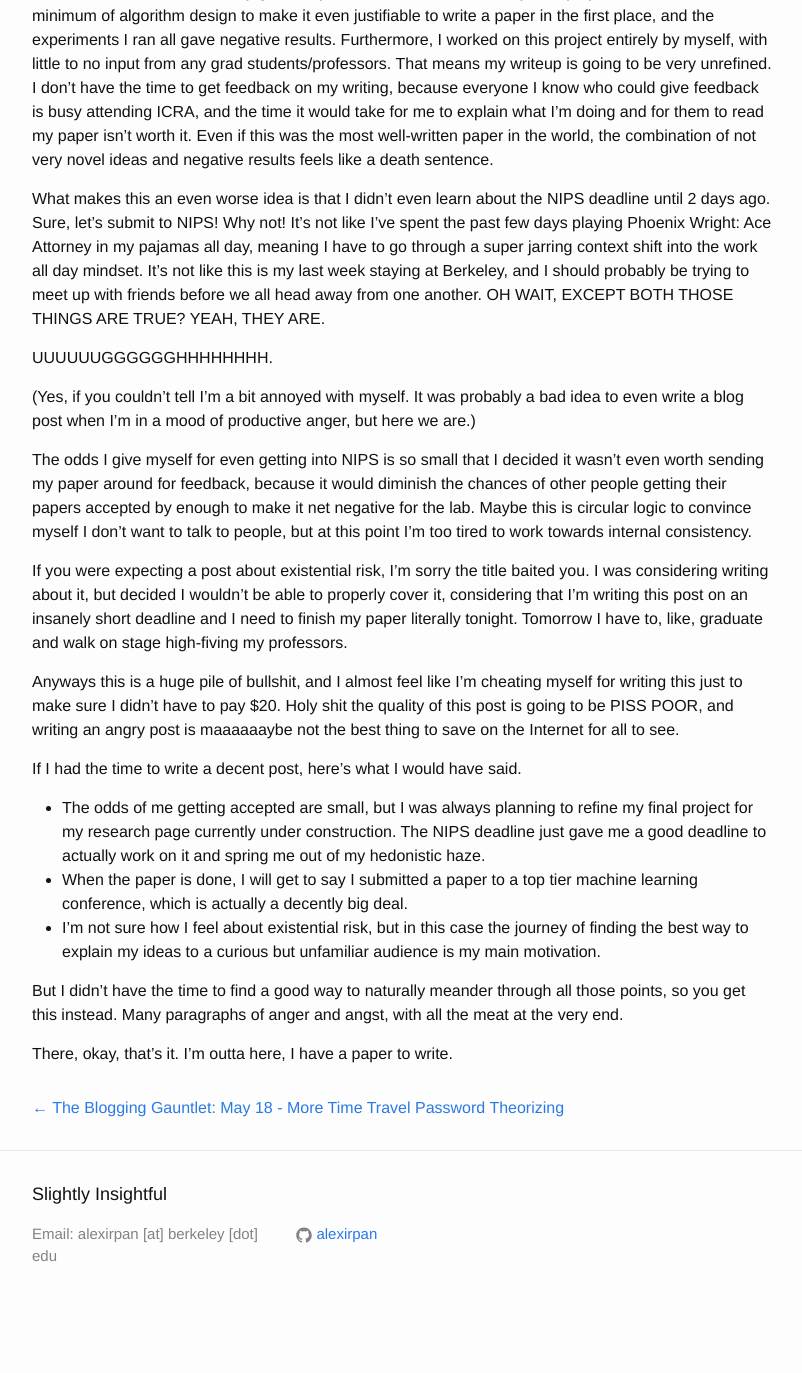
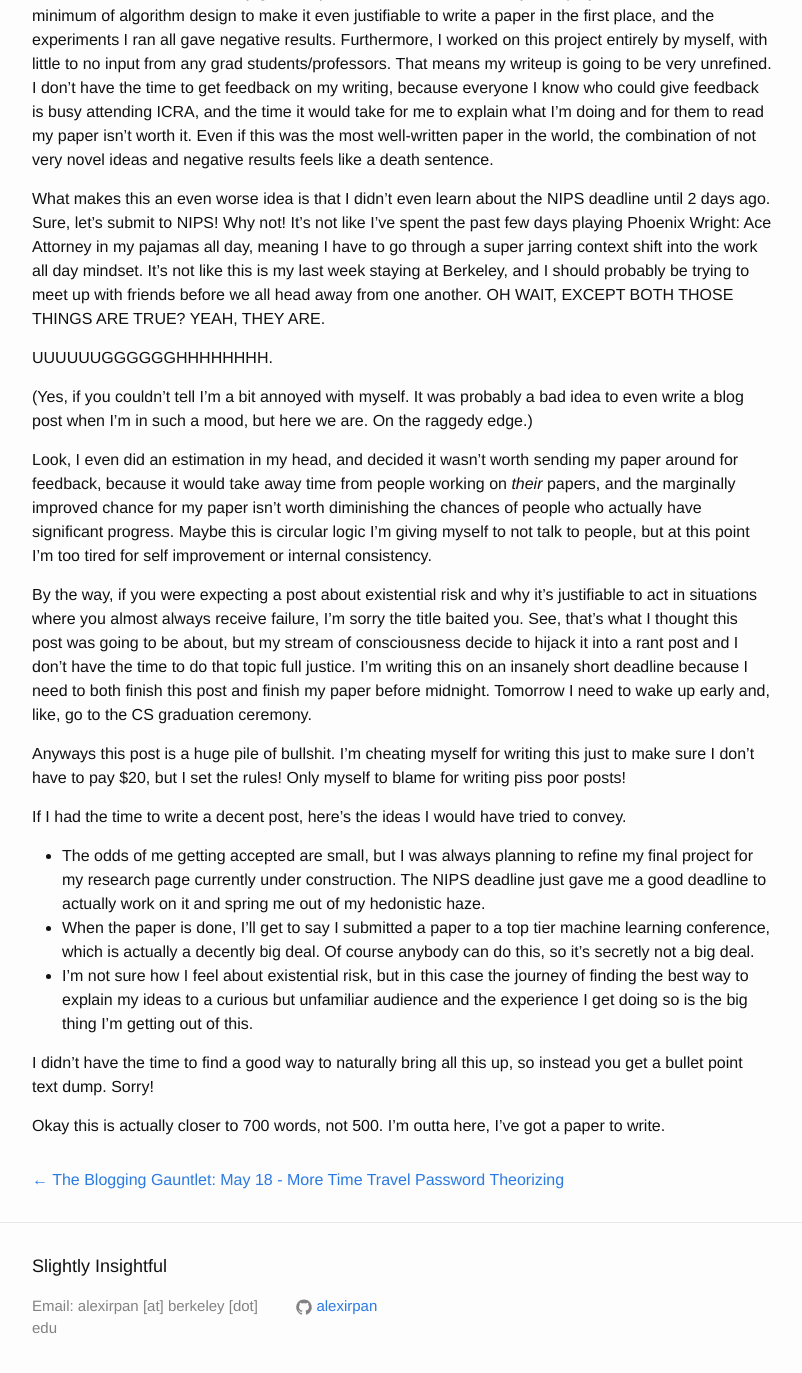
Before and after one commit to alexirpan/alexirpan.github.io, a Jekyll site: the page built from _posts/may2016/2016-05-19-may-19.markdown, in a window 1280 px wide and 1400 px high, scrolled down 411 px. Shown: the top 1373 px of the window, without its empty margins (238-1040 px from the left). Built offline with Jekyll 4.4.1, drawn with Linux system fonts in a browser that asks for light colours; before the commit the page ends 1739 px from its top, so only the background shows below that.

Commit message:
More edits, kind of...

```diff
--- a/_posts/may2016/2016-05-19-may-19.markdown
+++ b/_posts/may2016/2016-05-19-may-19.markdown
@@ -34,44 +34,48 @@ from one another. OH WAIT, EXCEPT BOTH THOSE THINGS ARE TRUE? YEAH, THEY ARE.
 UUUUUUGGGGGGHHHHHHHH.
 
 (Yes, if you couldn't tell I'm a bit annoyed with myself. It was probably a
-bad idea to even write a blog post when I'm in a mood of productive anger,
-but here we are.)
+bad idea to even write a blog post when I'm in such a mood, but here we are.
+On the raggedy edge.)
 
-The odds I give myself for even getting into NIPS is so small that I decided
-it wasn't even worth sending my paper around for feedback, because it would
-diminish the chances of other people getting their papers accepted by enough
-to make it net negative for the lab. Maybe this is circular logic to convince
-myself I don't want to talk to people, but at this point I'm too tired to work
-towards internal consistency.
+Look, I even did an estimation in my head, and decided it wasn't worth sending
+my paper around for feedback, because it would take away time from people
+working on *their* papers, and the marginally improved chance for my paper
+isn't worth diminishing the chances of people who actually have significant
+progress. Maybe this is circular logic I'm giving myself to not talk to
+people, but at this point I'm too tired for self improvement or
+internal consistency.
 
-If you were expecting a post about existential risk, I'm sorry the title
-baited you. I was considering writing about it, but decided I wouldn't be
-able to properly cover it, considering that I'm writing this post on an
-insanely short deadline and I need to finish my paper literally tonight.
-Tomorrow I have to, like, graduate and walk on stage high-fiving my
-professors.
+By the way, if you were expecting a post about existential risk and why
+it's justifiable to act in situations where you almost always receive
+failure, I'm sorry the title baited you. See, that's what I thought
+this post was going to be about, but my stream of consciousness decide to
+hijack it into a rant post and I don't have the time to do that topic
+full justice. I'm writing this on an insanely short deadline because I
+need to both finish this post and finish my paper before midnight.
+Tomorrow I need to wake up early and, like, go to the CS graduation
+ceremony.
 
-Anyways this is a huge pile of bullshit, and I almost feel like I'm cheating
-myself for writing this just to make sure I didn't have to pay $20. Holy
-shit the quality of this post is going to be PISS POOR, and writing an
-angry post is maaaaaaybe not the best thing to save on the Internet for
-all to see.
+Anyways this post is a huge pile of bullshit. I'm cheating
+myself for writing this just to make sure I don't have to pay $20, but
+I set the rules! Only myself to blame for writing piss poor posts!
 
-If I had the time to write a decent post, here's what I would have said.
+If I had the time to write a decent post, here's the ideas I would
+have tried to convey.
 
 * The odds of me getting accepted are small, but I was always planning
 to refine my final project for my research page currently under construction.
 The NIPS deadline just gave me a good deadline to actually work on it
 and spring me out of my hedonistic haze.
-* When the paper is done, I will get to say I submitted a paper to
+* When the paper is done, I'll get to say I submitted a paper to
 a top tier machine learning conference, which is actually a decently big
-deal.
+deal. Of course anybody can do this, so it's secretly not a big deal.
 * I'm not sure how I feel about existential risk, but in this case the
 journey of finding the best way to explain my ideas to a curious but
-unfamiliar audience is my main motivation.
+unfamiliar audience and the experience I get doing so is the big
+thing I'm getting out of this.
 
-But I didn't have the time to find a good way to naturally meander through
-all those points, so you get this instead. Many paragraphs of anger
-and angst, with all the meat at the very end.
+I didn't have the time to find a good way to naturally bring all this
+up, so instead you get a bullet point text dump. Sorry!
 
-There, okay, that's it. I'm outta here, I have a paper to write.
+Okay this is actually closer to 700 words, not 500.
+I'm outta here, I've got a paper to write.
```
